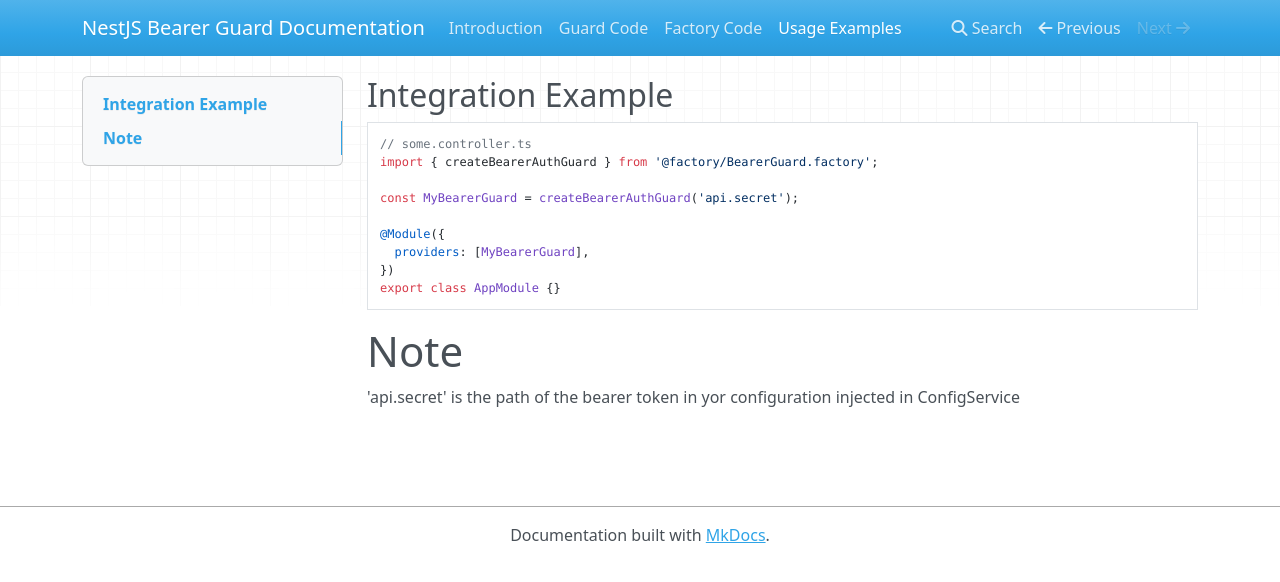
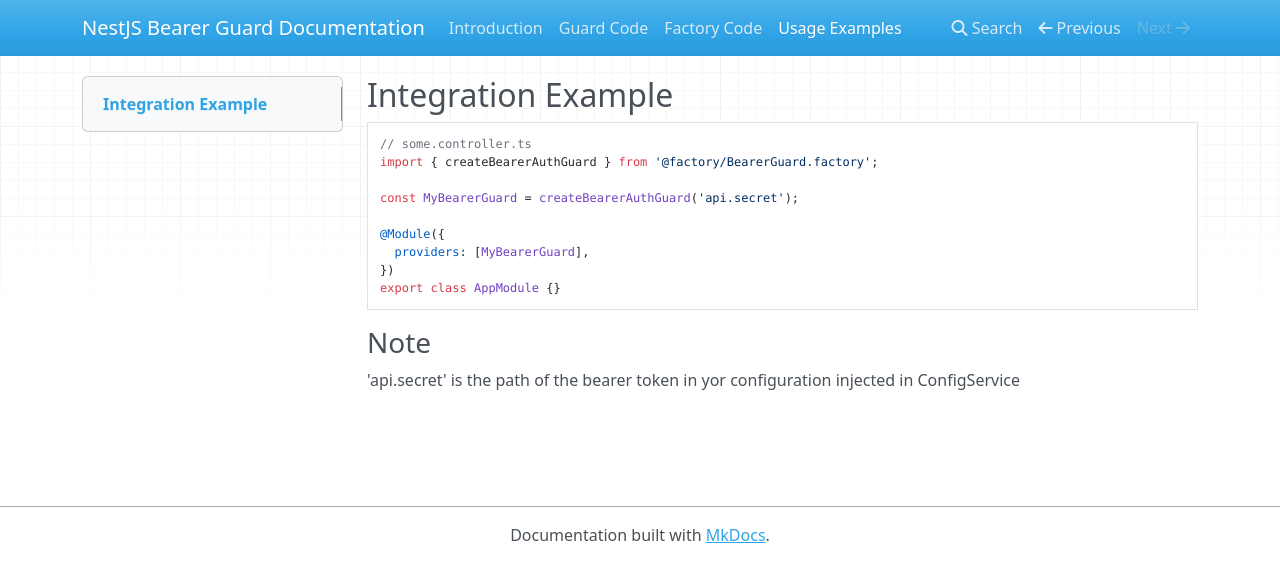
Before and after one commit to danisg96/nest-bearer-token-guard-factory, an MkDocs documentation site: the page built from docs/usage.md, in a window 1280 px wide. Shown: the top 582 px of the page. Built offline with MkDocs 1.6.1, drawn with Linux system fonts in a browser that asks for light colours; nearby versions of some CDN libraries.

Commit message:
Update usage.md

````diff
--- a/docs/usage.md
+++ b/docs/usage.md
@@ -11,5 +11,5 @@ const MyBearerGuard = createBearerAuthGuard('api.secret');
 export class AppModule {}
 ```
 
-# Note
+### Note
 'api.secret' is the path of the bearer token in yor configuration injected in ConfigService
````
